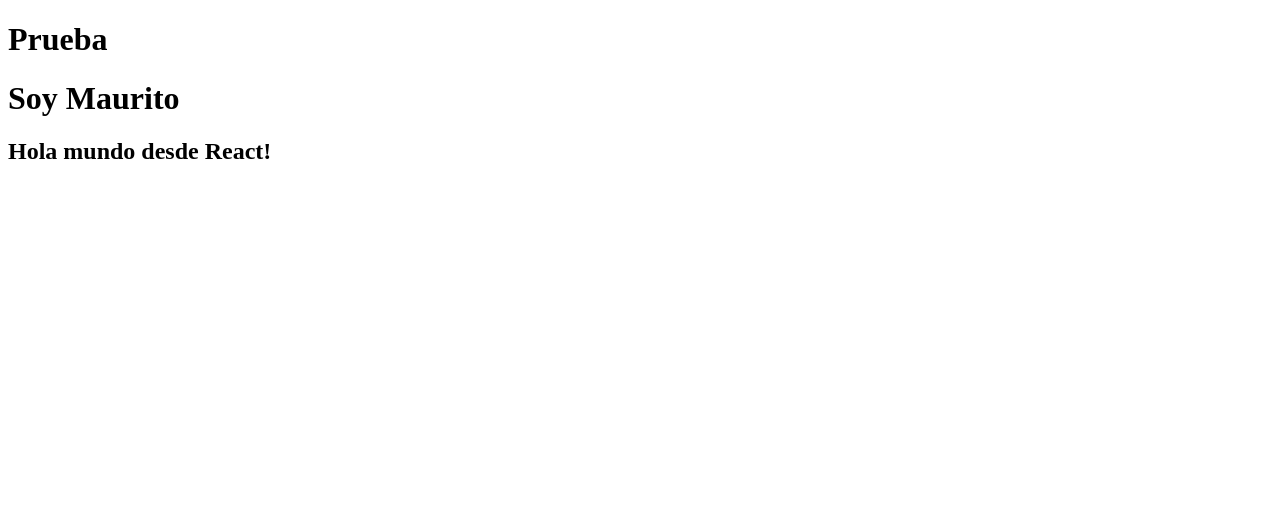
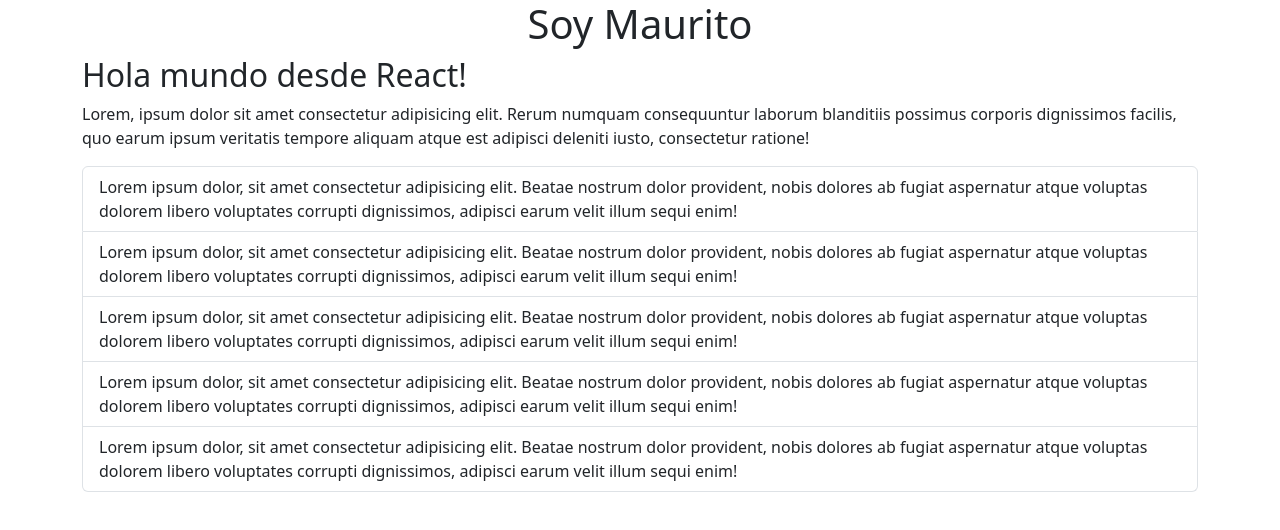
Before and after one commit to mauroarms/primerAppReact, a React (Vite) app: page / in a window 1280 px wide. Shown: the top 530 px of the page. Built offline with nearby package versions, Linux system fonts and the light colour scheme.

Commit message:
Se agregó una lista

```diff
--- a/package.json
+++ b/package.json
@@ -10,6 +10,7 @@
     "preview": "vite preview"
   },
   "dependencies": {
+    "bootstrap": "^5.3.2",
     "react": "^18.2.0",
     "react-dom": "^18.2.0"
   },
--- a/src/App.jsx
+++ b/src/App.jsx
@@ -1,11 +1,19 @@
+//Importaciones de componentes
+
 import Informacion from "./components/Informacion"
+import 'bootstrap/dist/css/bootstrap.min.css'
 
 function App() {
 
   return (
+
+    // Lógica del Componente
+
+    // Maquetado que va a dibujar el componente
     <>
-      <h1>Prueba</h1>
-      <Informacion></Informacion>
+      {/* <Informacion></Informacion> */}
+      <Informacion/>
+
     </>
   )
 }
--- a/src/components/Informacion.jsx
+++ b/src/components/Informacion.jsx
@@ -1,10 +1,23 @@
+import 'bootstrap/dist/css/bootstrap.min.css'
+
 const Informacion = () => {
   return (
     <>
-      <h1>Soy Maurito</h1>
-      <section>
+      <h1 className='text-center'>Soy Maurito</h1>
+      <section className='container'>
         <h2>Hola mundo desde React!</h2>
+        <p>
+        Lorem, ipsum dolor sit amet consectetur adipisicing elit. Rerum numquam consequuntur laborum blanditiis possimus corporis dignissimos facilis, quo earum ipsum veritatis tempore aliquam atque est adipisci deleniti iusto, consectetur ratione!
+        </p>
+        <ol className='list-group'>
+          <li className='list-group-item'>Lorem ipsum dolor, sit amet consectetur adipisicing elit. Beatae nostrum dolor provident, nobis dolores ab fugiat aspernatur atque voluptas dolorem libero voluptates corrupti dignissimos, adipisci earum velit illum sequi enim!</li>
+          <li className='list-group-item'>Lorem ipsum dolor, sit amet consectetur adipisicing elit. Beatae nostrum dolor provident, nobis dolores ab fugiat aspernatur atque voluptas dolorem libero voluptates corrupti dignissimos, adipisci earum velit illum sequi enim!</li>
+          <li className='list-group-item'>Lorem ipsum dolor, sit amet consectetur adipisicing elit. Beatae nostrum dolor provident, nobis dolores ab fugiat aspernatur atque voluptas dolorem libero voluptates corrupti dignissimos, adipisci earum velit illum sequi enim!</li>
+          <li className='list-group-item'>Lorem ipsum dolor, sit amet consectetur adipisicing elit. Beatae nostrum dolor provident, nobis dolores ab fugiat aspernatur atque voluptas dolorem libero voluptates corrupti dignissimos, adipisci earum velit illum sequi enim!</li>
+          <li className='list-group-item'>Lorem ipsum dolor, sit amet consectetur adipisicing elit. Beatae nostrum dolor provident, nobis dolores ab fugiat aspernatur atque voluptas dolorem libero voluptates corrupti dignissimos, adipisci earum velit illum sequi enim!</li>
+        </ol>
       </section>
+
     </>
   );
 };
```
Also changed, not shown: 1 other file (tests, documents, lock files or other folders).
